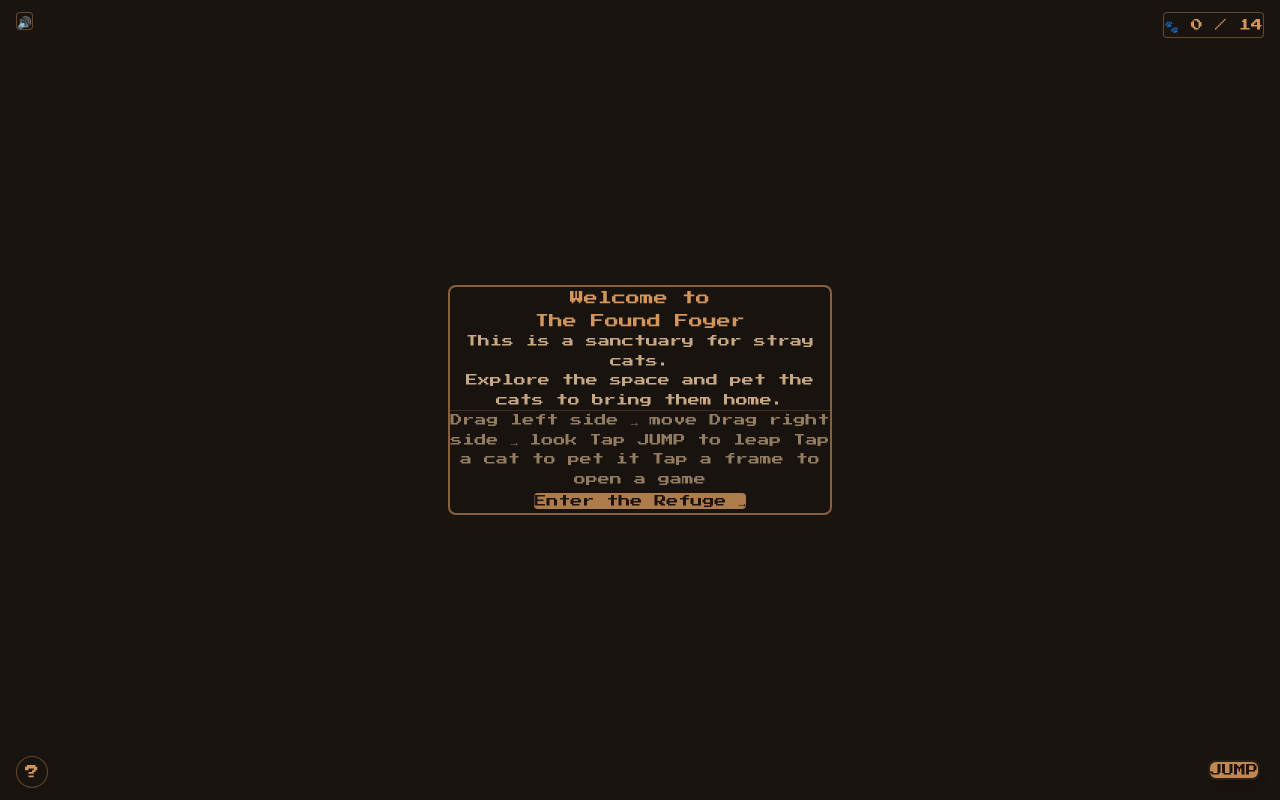
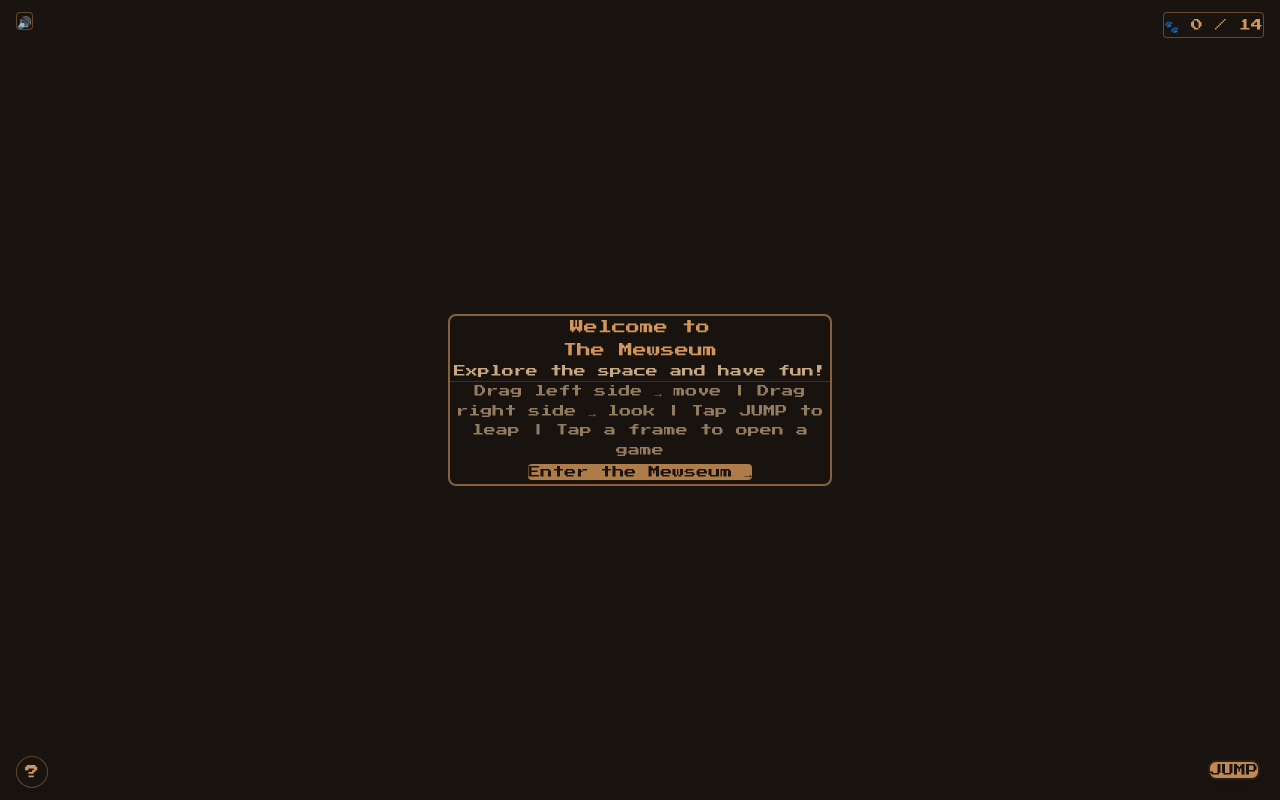
Before and after one commit to calebHankins/mewseum-foundation, a React (Vite) app: page / in a window 1280 px wide. Built offline with nearby package versions, Linux system fonts and the light colour scheme; no server answers; the HTML template or start-up script is replaced by a standard one.

Commit message:
feat: update welcome message and tutorial instructions in HUD

```diff
--- a/src/ui/HUD.tsx
+++ b/src/ui/HUD.tsx
@@ -197,24 +197,23 @@ export default function HUD() {
         <div className="absolute inset-0 flex items-center justify-center pointer-events-auto">
           <div className="bg-sanctuary-dark/92 border-2 border-sanctuary-amber/60 rounded-lg max-w-sm w-full mx-4 p-6 text-center">
             <h1 className="font-pixel text-sanctuary-amber text-sm mb-4 leading-relaxed">
-              Welcome to<br />The Found Foyer
+              Welcome to<br />The Mewseum
             </h1>
             <p className="font-pixel text-sanctuary-dust text-xs leading-relaxed mb-4">
-              This is a sanctuary for stray cats.<br />
-              Explore the space and pet the cats to bring them home.
+              Explore the space and have fun!
             </p>
             <div className="border-t border-sanctuary-amber/20 pt-4 mb-4">
               <p className="font-pixel text-sanctuary-dust/70 text-xs leading-relaxed">
                 {isDesktop
-                  ? 'Click canvas → look with mouse\nWASD or arrow keys to move\nClick a cat to pet it\nClick a frame to open a game'
-                  : 'Drag left side → move\nDrag right side → look\nTap JUMP to leap\nTap a cat to pet it\nTap a frame to open a game'}
+                  ? 'Look with mouse | WASD or arrow keys to move | Click a frame to open a game'
+                  : 'Drag left side → move | Drag right side → look | Tap JUMP to leap | Tap a frame to open a game'}
               </p>
             </div>
             <button
               className="font-pixel text-xs bg-sanctuary-amber/80 text-sanctuary-dark px-4 py-2 rounded hover:bg-sanctuary-amber transition-colors"
               onClick={dismissTutorial}
             >
-              Enter the Refuge →
+              Enter the Mewseum →
             </button>
           </div>
         </div>
```
